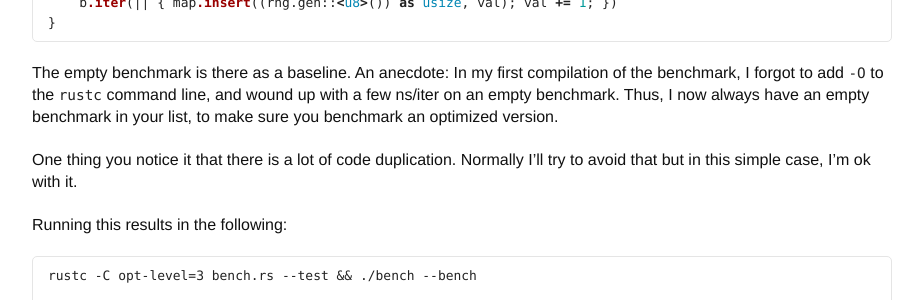
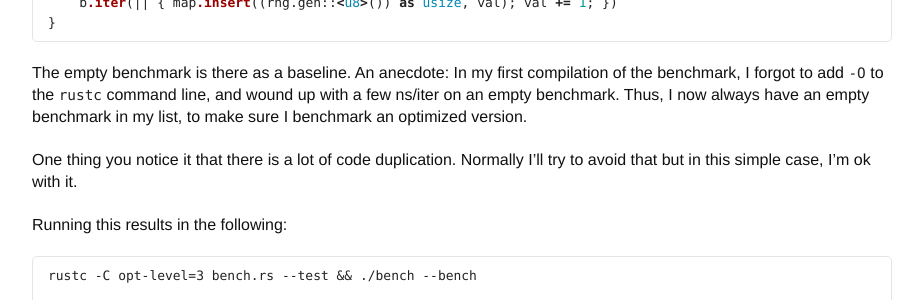
Before and after one commit to llogiq/llogiq.github.io, a Jekyll site: the page built from _posts/2015-06-16-bench.md, in a window 1280 px wide and 1400 px high, scrolled down 1101 px. Shown: the part 174-474 px from the top of the window, without its empty margins (178-1101 px from the left). Built offline with Jekyll 4.4.1, drawn with Linux system fonts in a browser that asks for light colours; some of the changed text lies outside the part shown.

Commit message:
One typo and one grammar fix

```diff
--- a/_posts/2015-06-16-bench.md
+++ b/_posts/2015-06-16-bench.md
@@ -62,8 +62,7 @@ fn setup_random_vecmap_cap(b: &mut Bencher) {
 The empty benchmark is there as a baseline. An anecdote: In my first
 compilation of the benchmark, I forgot to add `-O` to the `rustc` command line,
 and wound up with a few ns/iter on an empty benchmark. Thus, I now always have
-an empty benchmark in your list, to make sure you benchmark an optimized
-version.
+an empty benchmark in my list, to make sure I benchmark an optimized version.
 
 One thing you notice it that there is a lot of code duplication.
 Normally I'll try to avoid that but in this simple case, I'm ok with
```
Also changed, not shown: other parts of _posts/2015-06-16-bench.md (+1 -1 lines).
